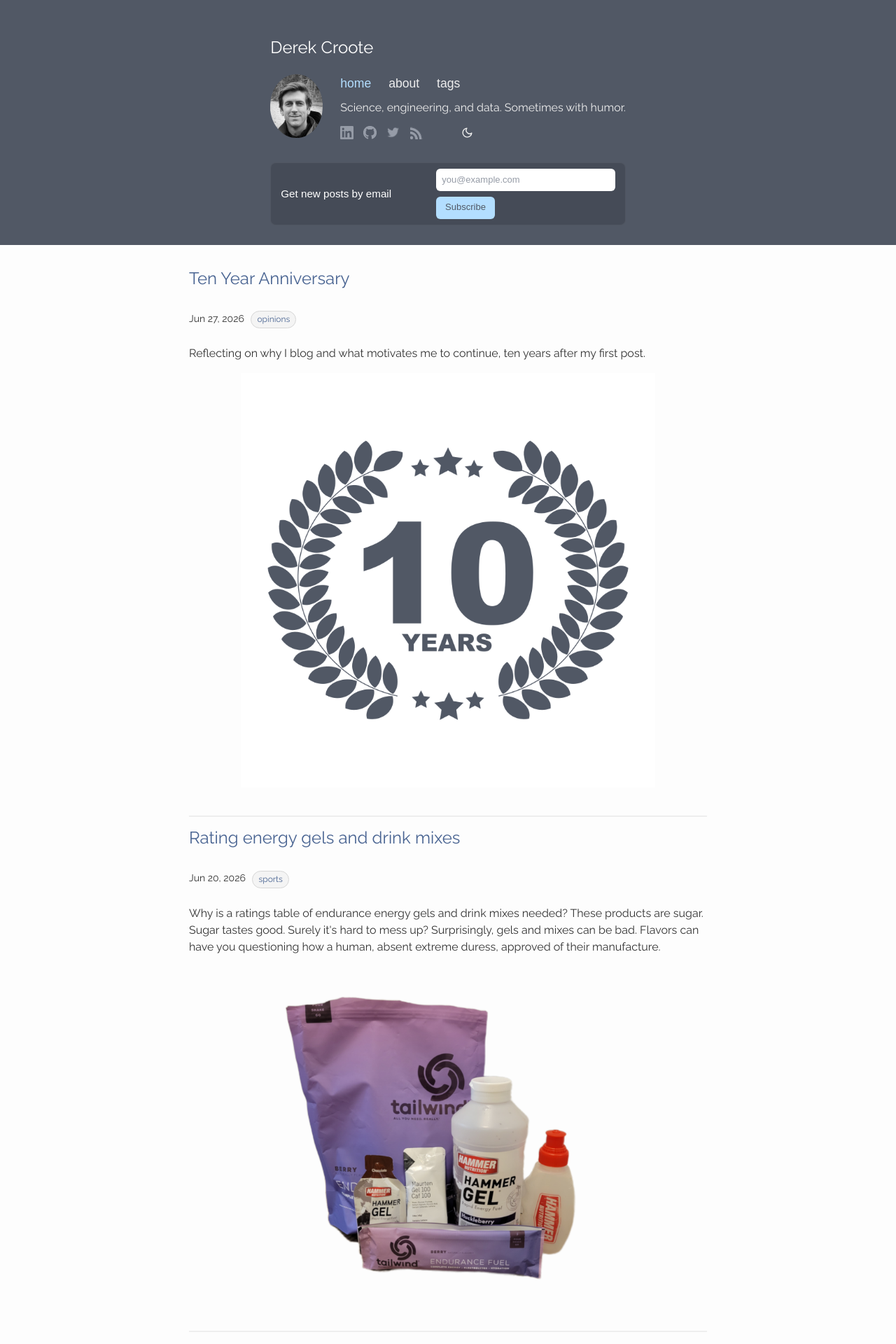
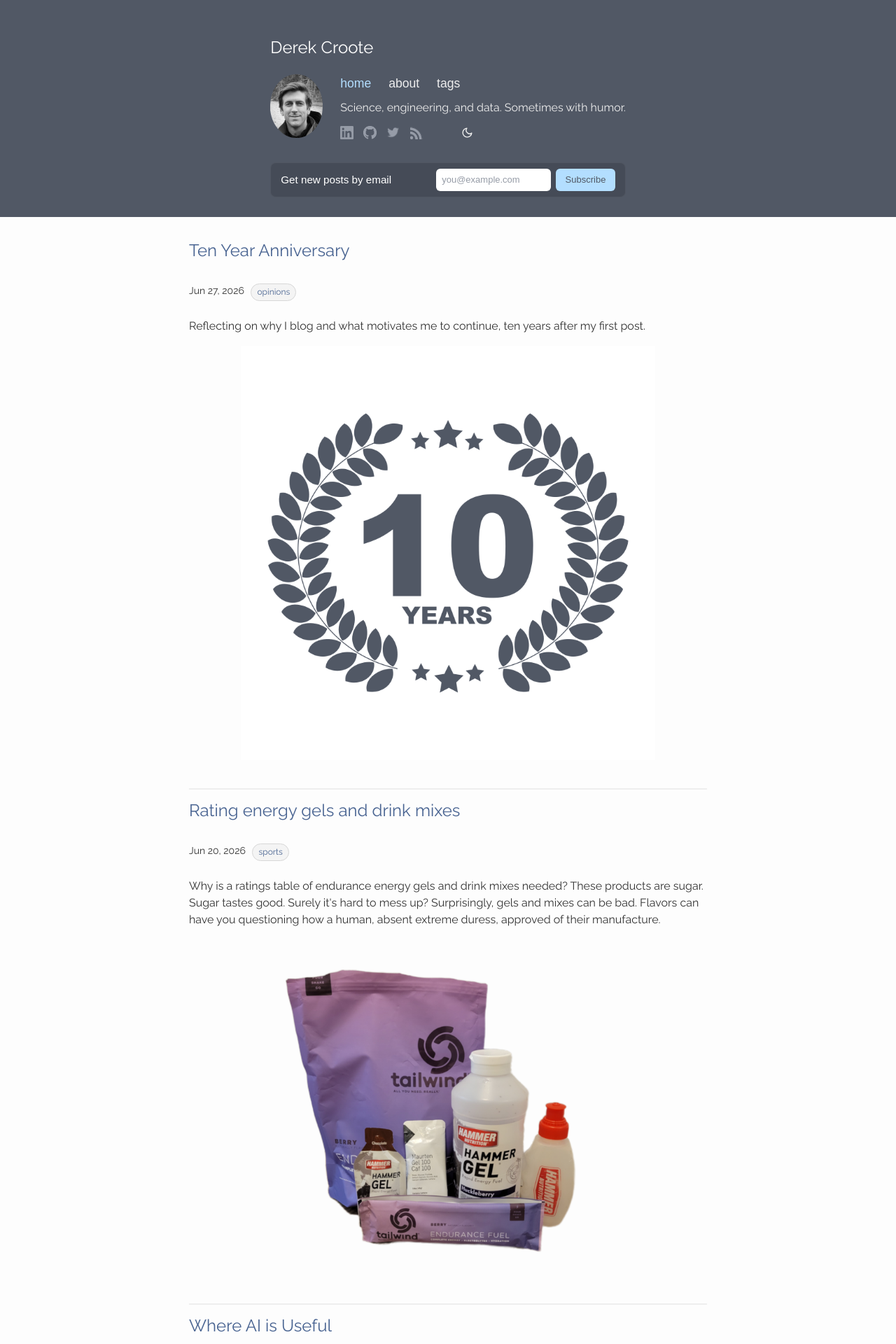
Before and after one commit to dcroote/dcroote.github.io, a Jekyll site: the page built from index.html, in a window 1280 px wide. Shown: the top 1920 px of the page at 70% size. Built offline with Jekyll 4.4.1, drawn with Linux system fonts in a browser that asks for light colours.

Commit message:
fix: keep newsletter controls on one row
Co-authored-by: Derek Croote <dcroote@users.noreply.github.com>

```diff
--- a/_sass/_layout.scss
+++ b/_sass/_layout.scss
@@ -152,7 +152,8 @@ li {
 }
 
 .header-cta--subscribe {
-  flex-wrap: wrap;
+  display: grid;
+  grid-template-columns: minmax(0, 1fr) auto;
 }
 
 .header-cta__input {
@@ -255,12 +256,12 @@ li {
 
 .header-subscribe-turnstile--visible {
   display: block;
-  flex: 1 0 100%;
+  grid-column: 1 / -1;
   width: 100%;
 }
 
 .header-subscribe-status {
-  flex: 1 0 100%;
+  grid-column: 1 / -1;
   margin: 0;
   color: #fff;
   font-family: "Montserrat", sans-serif;
```
